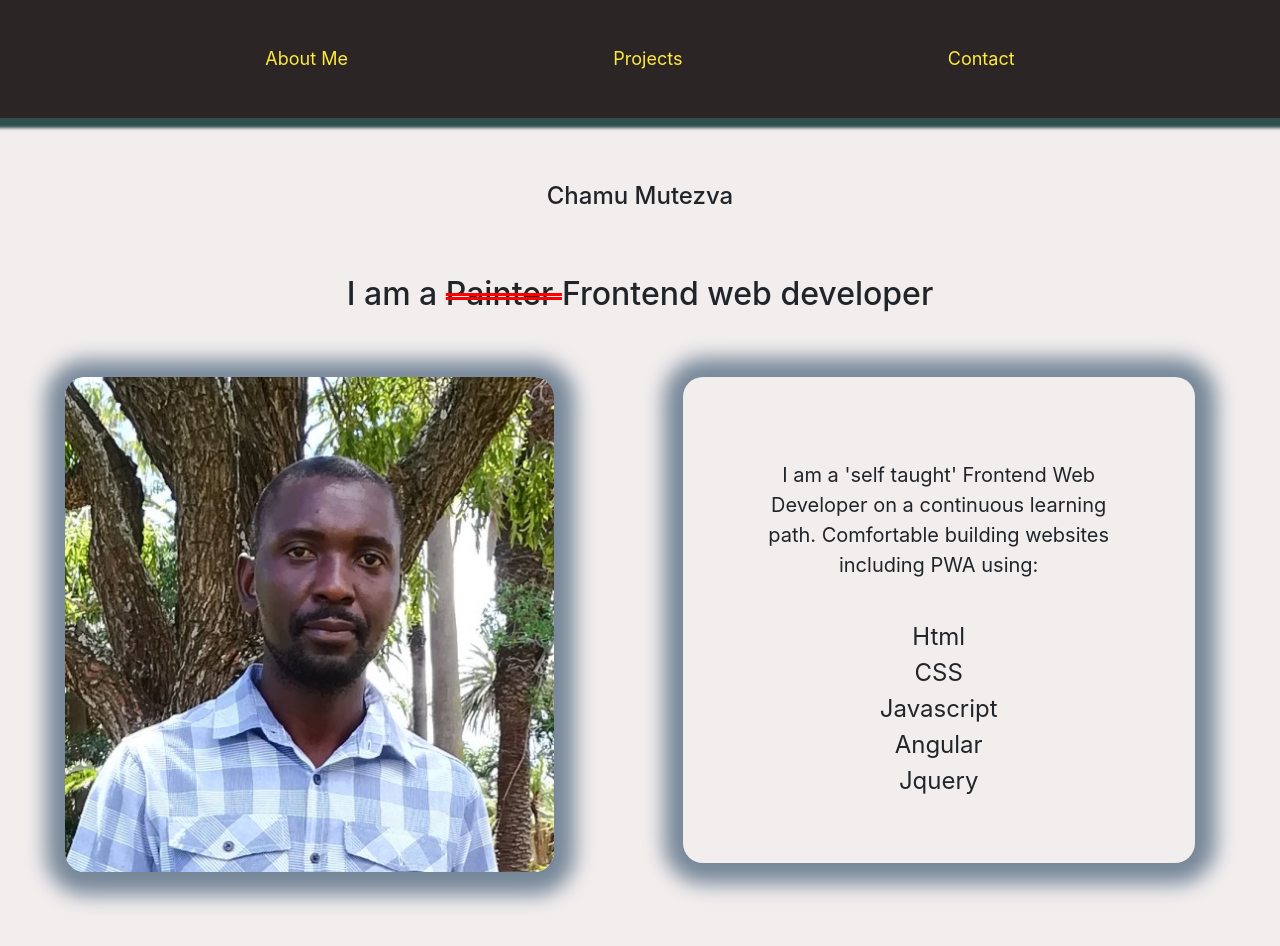
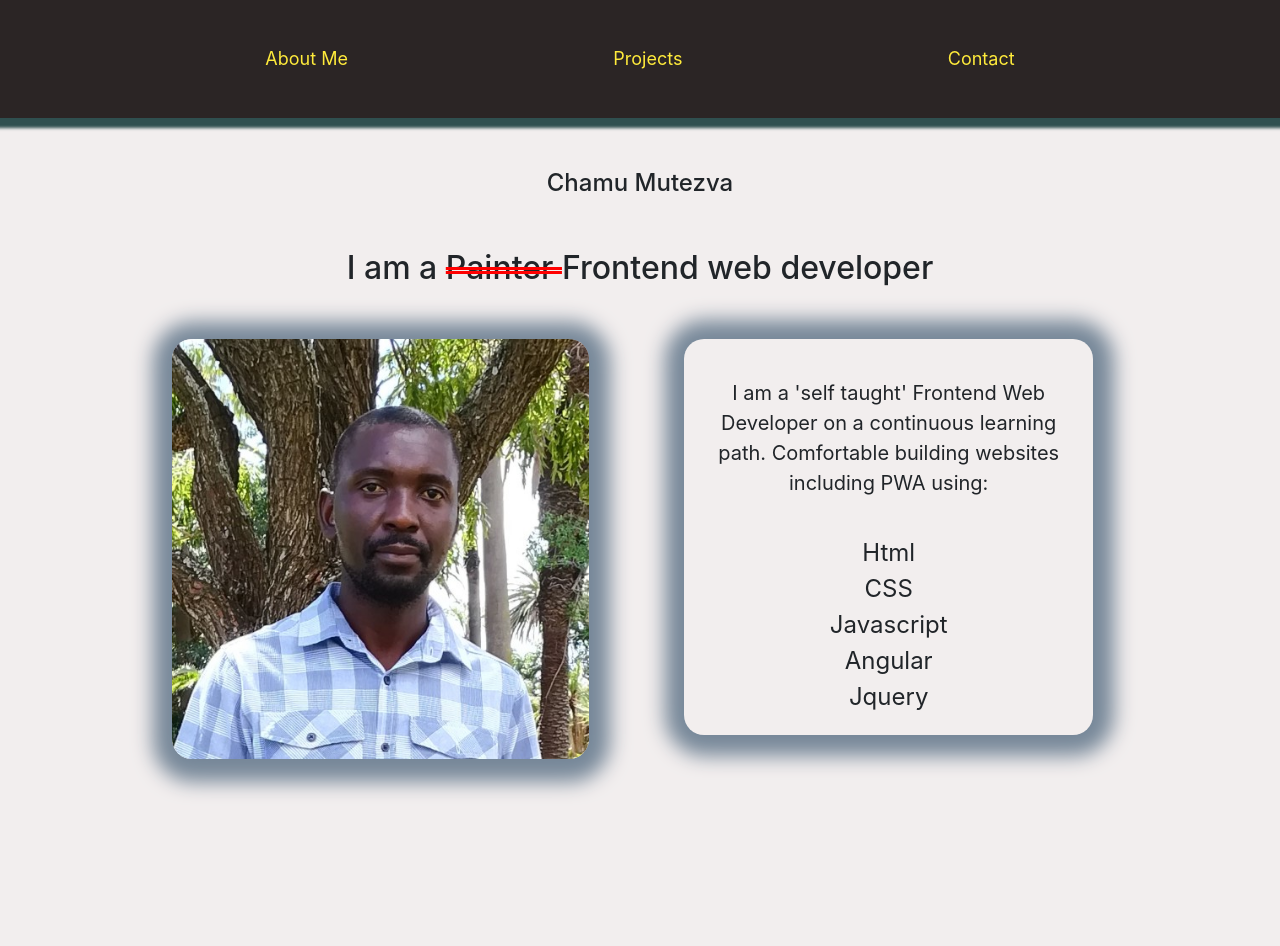
Before and after one commit to ChamuMutezva/ChamuProfile, an Angular app: page /profile in a window 1280 px wide. Shown: the top 946 px of the page. After the commit the page ends 837 px from the top, so only its background shows below. Built offline with nearby package versions, Linux system fonts and the light colour scheme.

Commit message:
profile image responsive fix and large screen size fix

```diff
--- a/src/app/contacts/contacts.component.css
+++ b/src/app/contacts/contacts.component.css
@@ -16,6 +16,9 @@ li {
     margin: 12% auto;
 }
 .contactMe {
+width: 90%;
+box-shadow: 1px 1px 8px 15px slategrey;
+border-radius: 20px;
 margin: 10% auto;
 padding: 5%;
 }
@@ -44,9 +47,9 @@ p:first-child {
 }
 @media only screen and (min-width: 470px){
     .contactMe {
-        width: 90%;
+   /*     width: 90%;
     box-shadow: 1px 1px 8px 15px slategrey;
-    border-radius: 20px;
+    border-radius: 20px;*/
     }
     form {
         width: 90%;
--- a/src/app/contacts/contacts.component.html
+++ b/src/app/contacts/contacts.component.html
@@ -10,7 +10,7 @@
 
         <p>
             I build websites using mainly HTML, CSS, Javascript and Angular. Let your website be a Progressive web
-            App - a website that can simply be installed like a native on any medium.
+            App - a website that can simply be installed like a native application on any medium.
 
         </p>
 
--- a/src/app/profile/profile.component.css
+++ b/src/app/profile/profile.component.css
@@ -64,14 +64,22 @@ h2 span {
 
 }
 
+@media only screen and (min-width: 1280px) {
+    .wrapper {
+        width: 80%;
+        margin: auto;
+    }
+}
+
 
 @media only screen and (min-width: 917px) {
     .profilePhoto {
-        width: 45%;
+        width: 490px;
     }
     .personalDetails {
         width: 40%;
     margin-top: 5%;
+    padding: 2%;
     }
 
 }
--- a/src/app/profile/profile.component.html
+++ b/src/app/profile/profile.component.html
@@ -3,8 +3,8 @@
         <h1>{{name}} </h1>
         <h2>I am a <span id="crossContent">Painter </span>Frontend web developer</h2>
     </div>
+
         <div class="profilePhoto">
-
             <img sizes="(max-width: 480px) 100vw, (max-width: 814px) 75vw, 480px"
                 src="assets/images/profile_hp0oqg_c_scale,w_814.jpg" srcset="
     assets/images/profile_hp0oqg_c_scale,w_200.jpg 200w,
@@ -26,10 +26,11 @@
                 building websites including PWA using:
 
             </p>
-    <ul class="langTechs" class="languagesUsed" >
+            <ul class="langTechs" class="languagesUsed">
                 <li class="langUsed" *ngFor="let lang of languages">
                     {{lang}}
                 </li>
             </ul>
         </div>
+
 </div>
```
Lines whose indentation alone changed are shown as unchanged.
